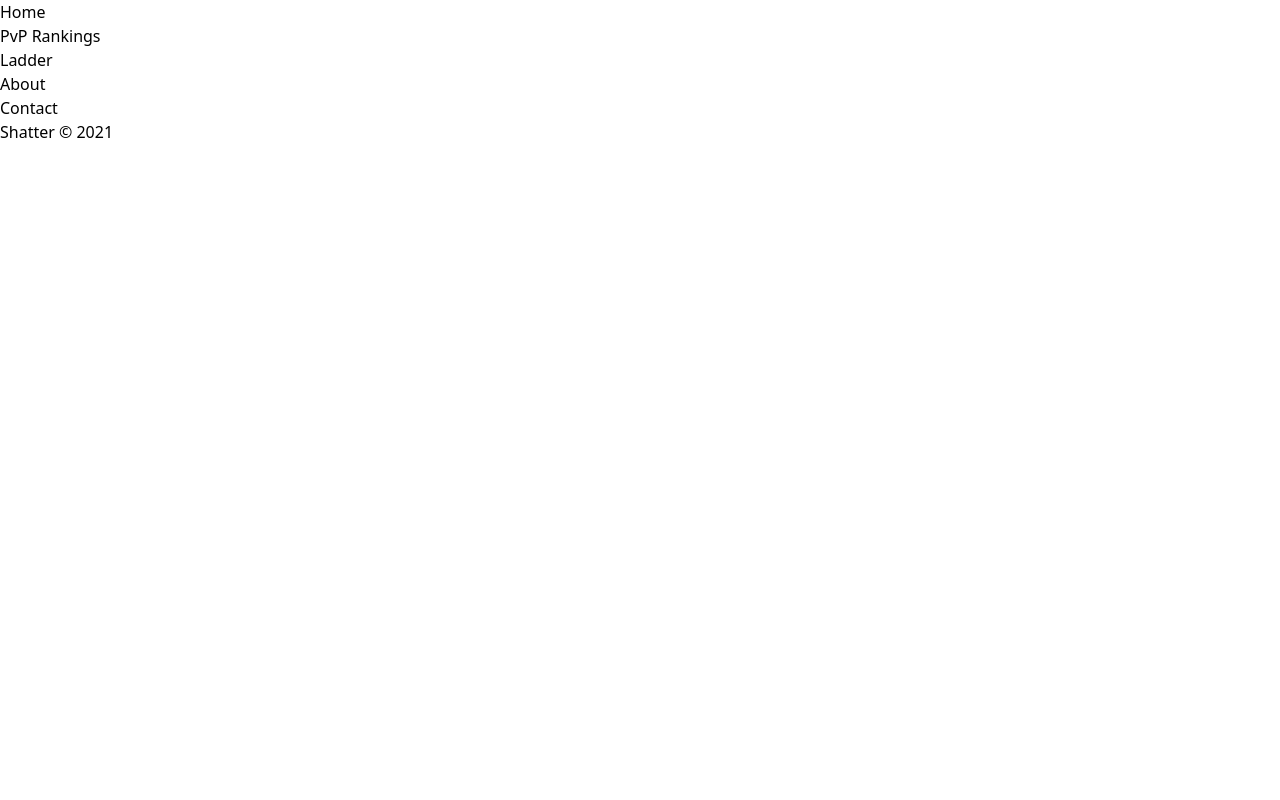
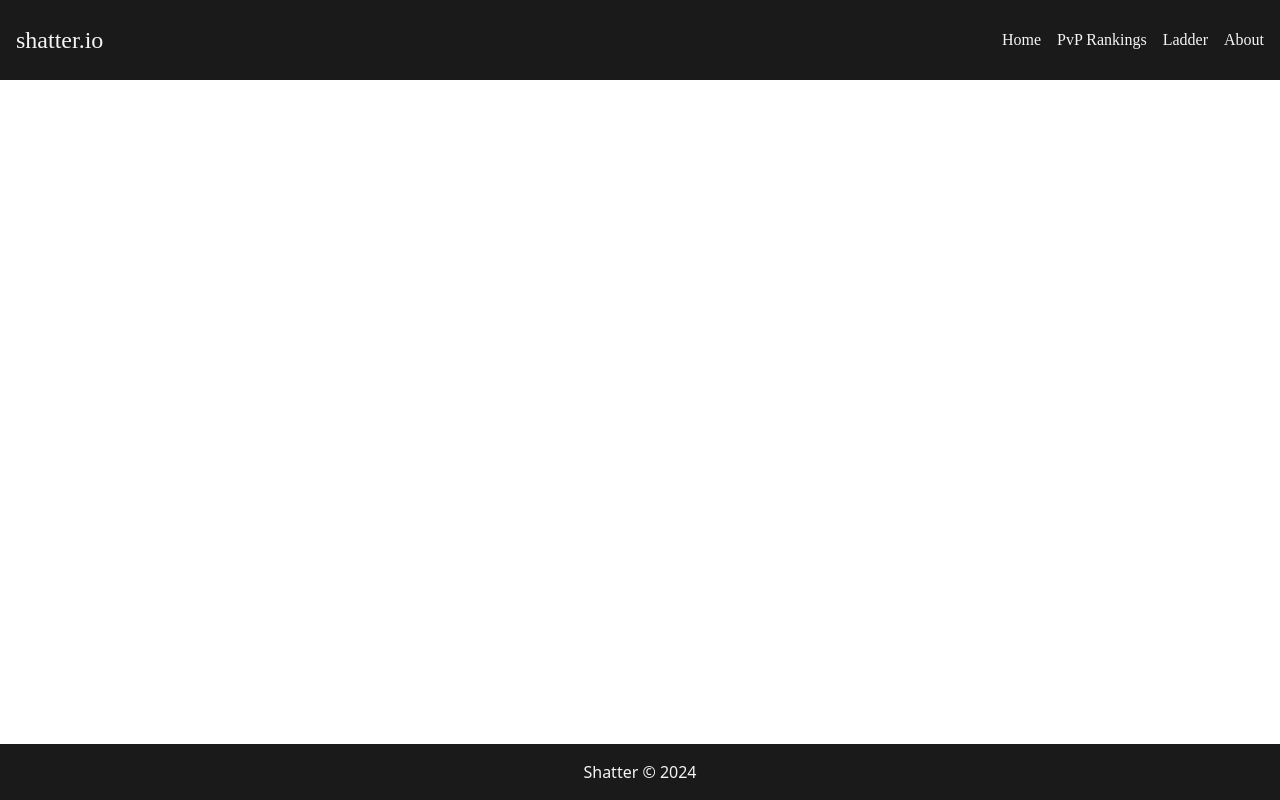
Before and after one commit to mojave-ghost/shatter, a React (Create React App) app: page / in a window 1280 px wide. Built offline with nearby package versions, Linux system fonts and the light colour scheme.

Commit message:
added style to Nav and Footer components

```diff
--- a/src/components/Footer.js
+++ b/src/components/Footer.js
@@ -2,8 +2,8 @@ import React from 'react';
 
 const Footer = () => {
   return (
-    <footer>
-      <p>Shatter &copy; 2021</p>
+    <footer id="footer" className="footer">
+      <p>Shatter &copy; 2024</p>
     </footer>
    );
 }
--- /dev/null
+++ b/src/components/Home.js
@@ -0,0 +1,11 @@
+import React from 'react';
+
+const Home = () => {
+  return (
+    <section id="home">
+
+    </section>
+   );
+}
+
+export default Home;
--- a/src/components/Ladder.js
+++ b/src/components/Ladder.js
@@ -2,7 +2,7 @@ import React from 'react';
 
 const Ladder = () => {
   return (
-    <section>
+    <section id="ladder">
 
     </section>
    );
--- a/src/components/Nav.js
+++ b/src/components/Nav.js
@@ -2,13 +2,16 @@ import React from 'react';
 
 const Nav = () => {
   return (
-    <nav>
-      <ul>
-        <li>Home</li>
-        <li>PvP Rankings</li>
-        <li>Ladder</li>
-        <li>About</li>
-        <li>Contact</li>
+    <nav className="nav">
+      <h1 className="mx-4 font-secondary
+                  text-primaryText text-2xl">
+        shatter.io
+      </h1>
+      <ul className="relative flex items-center justify-center mx-2">
+        <li className="li-nav"><a href="home">Home</a></li>
+        <li className="li-nav"><a href="rankings">PvP Rankings</a></li>
+        <li className="li-nav"><a href="ladder">Ladder</a></li>
+        <li className="li-nav"><a href="about">About</a></li>
       </ul>
     </nav>
   );
--- a/src/components/Rankings.js
+++ b/src/components/Rankings.js
@@ -2,7 +2,8 @@ import React from 'react';
 
 const Rankings = () => {
   return (
-    <section>
+    <section id="rankings">
+
     </section>
    );
 }
--- a/src/index.css
+++ b/src/index.css
@@ -1,5 +1,19 @@
 @tailwind base;
 @tailwind components;
 @tailwind utilities;
+@import url('https://fonts.googleapis.com/css2?family=Cinzel:wght@400..900&display=swap');
 
-@import url('https://fonts.googleapis.com/css2?family=Cinzel:wght@400..900&display=swap');
+.nav {
+  @apply fixed top-0 left-0 right-0
+        bg-background text-primaryText py-6
+        flex items-center justify-between;
+}
+
+.footer {
+  @apply bg-background text-primaryText text-center py-4
+         fixed bottom-0 left-0 right-0;
+}
+
+.li-nav {
+  @apply text-primaryText font-secondary mx-2;
+}
--- a/tailwind.config.js
+++ b/tailwind.config.js
@@ -1,24 +1,25 @@
 module.exports = {
+  mode: 'jit',
   purge: ['./src/**/*.{js,jsx,ts,tsx}', './public/index.html'],
   darkMode: false, // or 'media' or 'class'
   theme: {
-    extend: {},
-  },
-  variants: {
     extend: {
       fontFamily: {
-        'primary': ['Roboto', 'sans-serif'],  // for readability and modern look
-        'secondary': ['Cinzel, serif']        // for headings and a more fantasy feel
+        'primary': ['Roboto', 'sans-serif'],    // for readability and modern look
+        'secondary': ['Cinzel', 'serif'],       // for headings and a more fantasy feel
       },
       colors: {
         // Alliance Colors
-        'background': '#1a1a1a',        // very dark grey
-        'primary-text': '#f5f5f5',      // almost white
-        'secondary-text': '#a0a0a0',    // light grey
-        'highlight': '#ffd700',         // gold, for highlights and important elements
-        'accent': '#007bff',            // blue, for buttons and interactive elements
+        background: '#1a1a1a',        // very dark grey
+        primaryText: '#f5f5f5',       // almost white
+        secondaryText: '#a0a0a0',     // light grey
+        highlight: '#ffd700',         // gold, for highlights and important elements
+        accent: '#007bff',            // blue, for buttons and interactive elements
       }
     },
   },
+  variants: {
+    extend: {},
+  },
   plugins: [],
 };
```
